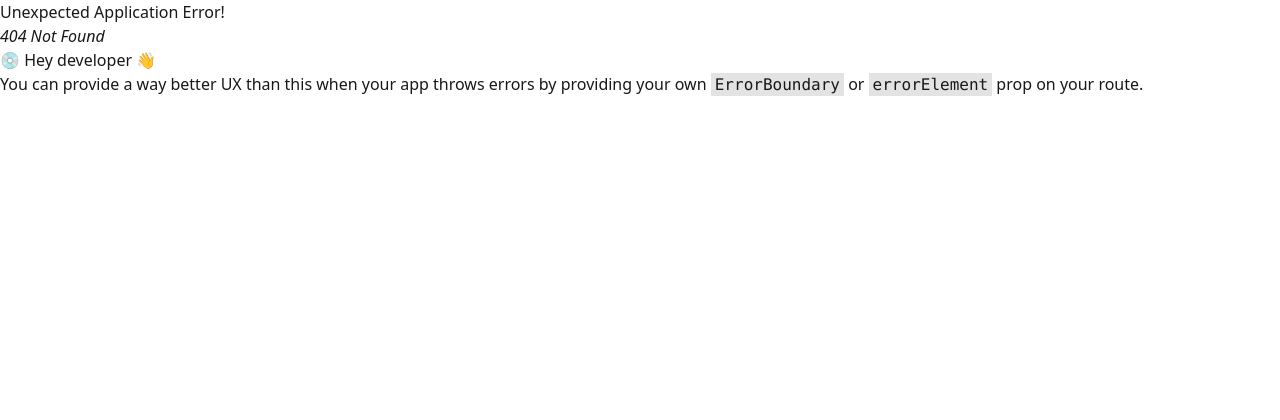
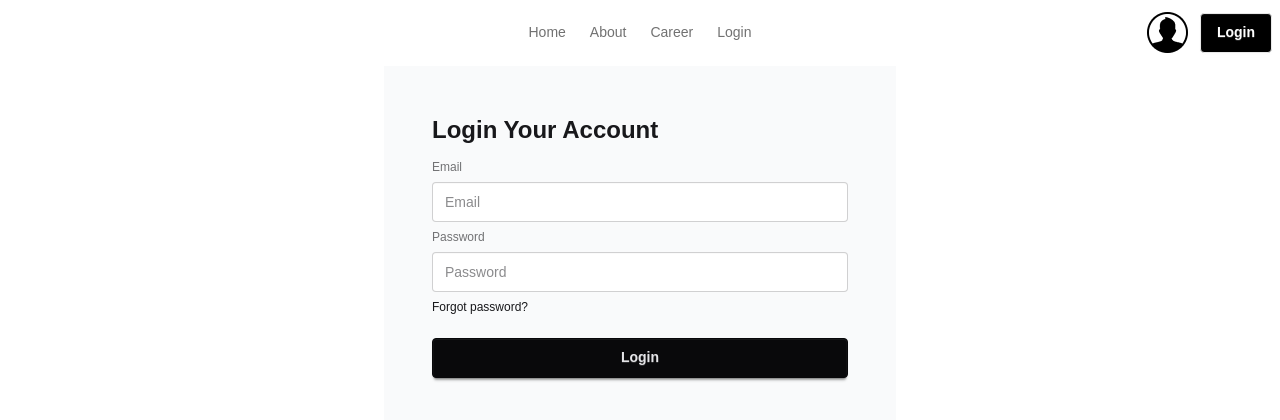
Before and after one commit to AirinNila/dragon-news, a React (Vite) app: page /login in a window 1280 px wide. Before the commit this address had no page. Shown: the top 420 px of the page. Built offline with nearby package versions, Linux system fonts and the light colour scheme.

Commit message:
added log in page

```diff
--- a/src/components/Navbar.jsx
+++ b/src/components/Navbar.jsx
@@ -5,6 +5,7 @@ const Navbar = () => {
          <li><NavLink to="/">Home</NavLink></li>
          <li><NavLink to="/about">About</NavLink></li>
          <li><NavLink to="/career">Career</NavLink></li>
+         <li><NavLink to="/login">Login</NavLink></li>
     </>
     return (
         <div>
--- /dev/null
+++ b/src/pages/login/Login.jsx
@@ -0,0 +1,30 @@
+import Navbar from "../../components/Navbar";
+
+const Login = () => {
+    return (
+        <div>
+            <Navbar></Navbar>
+            <div className="flex justify-center ">
+            <div className=" md:w-2/5 md:p-6  bg-gray-50">
+                <div className="card-body ">
+                    <h2 className="text-xl md:text-2xl font-bold">Login Your Account</h2>
+                    <form>
+                    <fieldset className="fieldset">
+                        <label className="label">Email</label>
+                        <input type="email" className="input w-full" placeholder="Email"/>
+                        <label className="label">Password</label>
+                        <input type="password" className="input w-full" placeholder="Password" />
+                        <div><a className="link link-hover">Forgot password?</a></div>
+                        <div>
+                        <button className="btn btn-neutral w-full mt-4">Login</button>
+                        </div>
+                    </fieldset>
+                    </form>
+                </div>
+            </div>
+            </div>
+        </div>
+    );
+};
+
+export default Login;
--- /dev/null
+++ b/src/pages/register/Register.jsx
@@ -0,0 +1,10 @@
+
+const Register = () => {
+    return (
+        <div>
+
+        </div>
+    );
+};
+
+export default Register;
--- a/src/routes/Routes.jsx
+++ b/src/routes/Routes.jsx
@@ -2,6 +2,7 @@
 import { createBrowserRouter } from 'react-router-dom';
 import Root from '../layout/Root';
 import Home from '../pages/home/Home';
+import Login from '../pages/login/Login';
 
 const Routes = createBrowserRouter([
     {
@@ -11,6 +12,10 @@ const Routes = createBrowserRouter([
             {
                 path: '/',
                 element: <Home></Home>
+            },
+            {
+                path: '/login',
+                element: <Login></Login>
             }
         ]
     }
```
